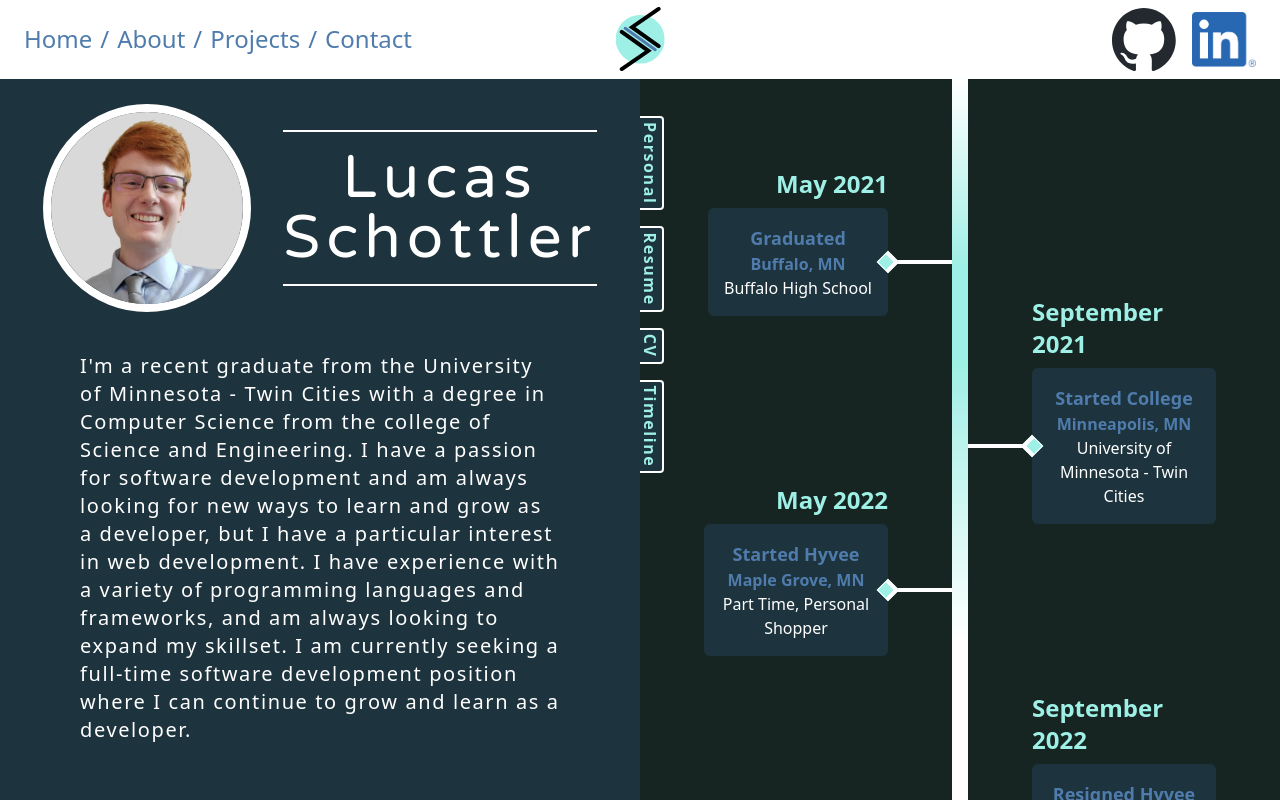
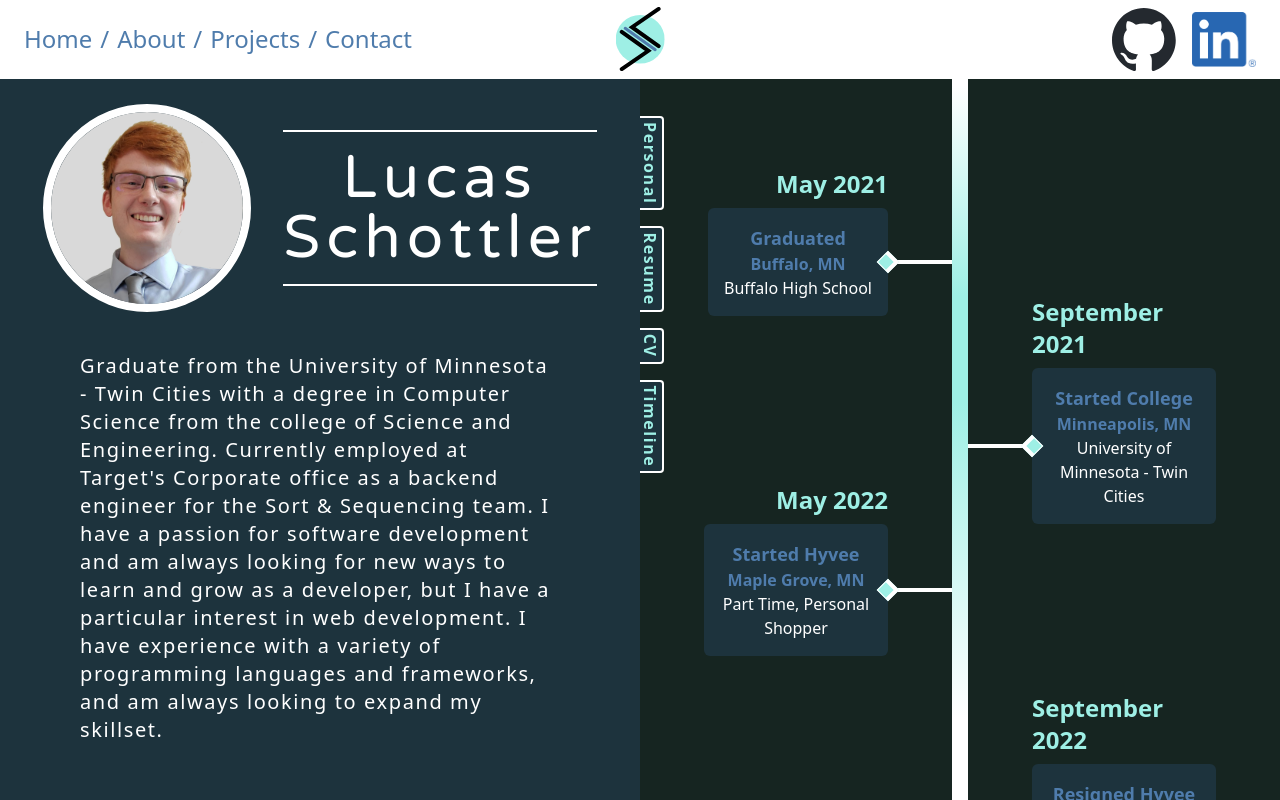
Before and after one commit to schottler3/portfolio, a Next.js app: page /about in a window 1280 px wide. Built offline with nearby package versions, Linux system fonts and the light colour scheme.

Commit message:
Updated timeline and bio

```diff
--- a/src/app/about/page.tsx
+++ b/src/app/about/page.tsx
@@ -60,10 +60,10 @@ export default function About() {
               </>
             ) : (
               <p className="text-xl text-left w-full">
-                I'm a recent graduate from the University of Minnesota - Twin Cities with a degree in Computer Science from the college of Science and Engineering.
+                Graduate from the University of Minnesota - Twin Cities with a degree in Computer Science from the college of Science and Engineering. Currently employed at Target's Corporate office
+                as a backend engineer for the Sort & Sequencing team.
                 I have a passion for software development and am always looking for new ways to learn and grow as a developer, but I have a particular interest in web development.
                 I have experience with a variety of programming languages and frameworks, and am always looking to expand my skillset.
-                I am currently seeking a full-time software development position where I can continue to grow and learn as a developer.
               </p>
             )}
           </div>
--- a/src/app/about/timeline.json
+++ b/src/app/about/timeline.json
@@ -61,5 +61,12 @@
         "title": "Started Freelance",
         "description": "Full Stack Developer, Superior Tool LLC",
         "location": "Minneapolis, MN"
+    },
+    {
+        "key": 9,
+        "date": "April 2026",
+        "title": "Transferred to Target Corporate",
+        "description": "Engineer, Sort & Sequencing Team",
+        "location": "Brooklyn Park, MN"
     }
 ]
```
